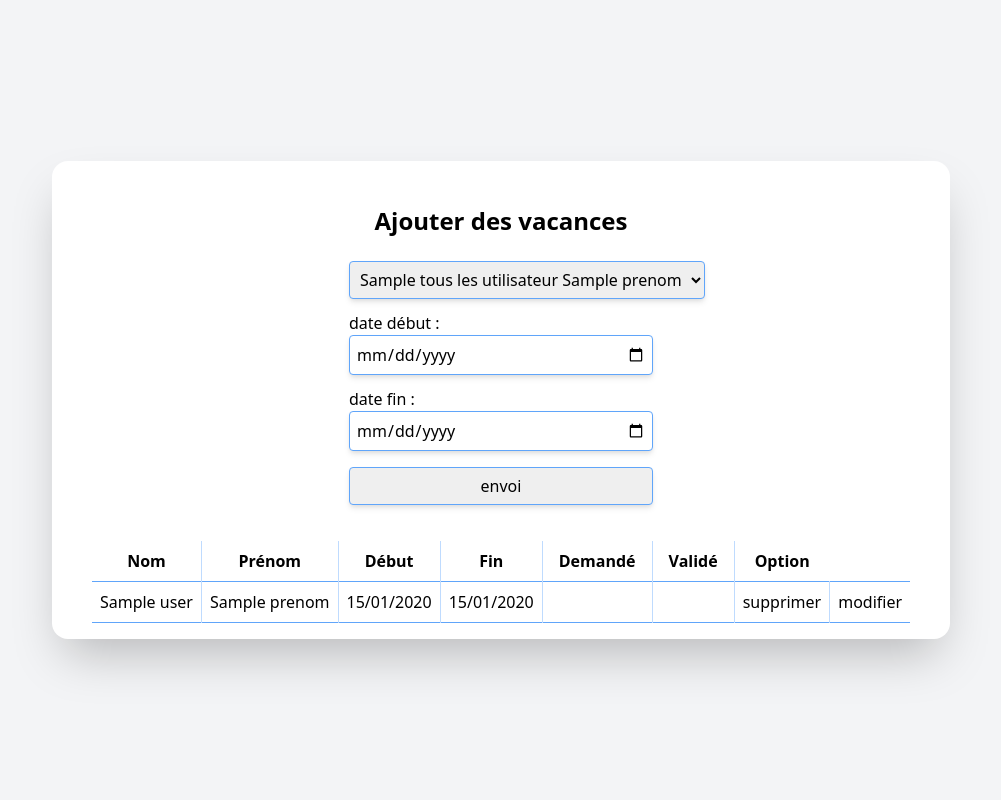
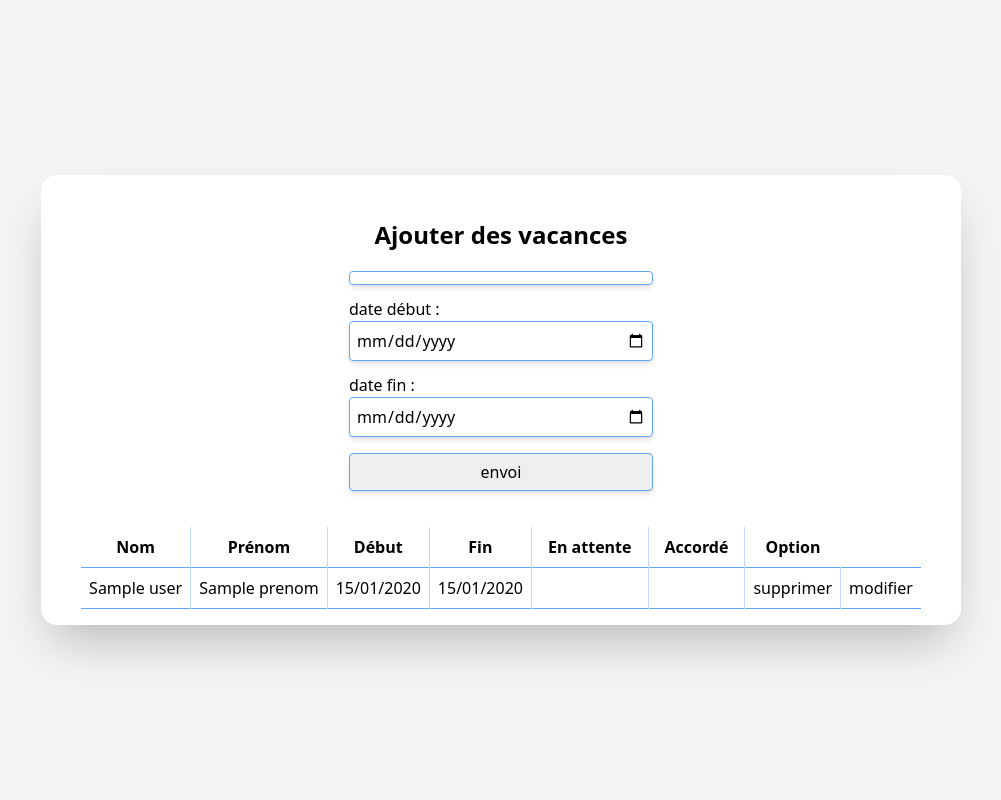
Before and after one commit to RomainChardon/CalendrierVacance, a Symfony app: template templates/index.html.twig in a window 1280 px wide. Shown: the whole page, without its empty margins (139-1140 px from the left). Run offline with Twig, Linux system fonts and the light colour scheme; the template is opened without the code that fills it: most values are stand-ins (such as "Sample title", 1, 10 or a date in 2020); some libraries are stand-ins or nearby versions.

Commit message:
#17 bloquer la creation de vacance a son user

```diff
--- a/templates/index.html.twig
+++ b/templates/index.html.twig
@@ -6,19 +6,16 @@
 <div class="min-h-screen flex flex-col justify-center bg-gray-100">
     <div class="px-10 w-auto p-4 shadow-2xl mx-auto rounded-2xl bg-white">
         <div class="px-10 w-96 p-4 mx-auto">
-            <div class="text-2xl m-3 font-extrabold text-center">
+            <div class="text-2xl m-3 font-extrabold text-center mb-5">
                 <h1 class="">Ajouter des vacances</h1>
             </div>
             <form action="{{ path('create_vacances') }}" method="POST">
-                <select name="user" id="user" class="border border-blue-400 shadow-md rounded mt-3 p-1.5">
-                    {% for unUtilisateur in tousLesUtilisateurs %}
-                    <option value="{{ unUtilisateur.id }}">
-                        {{ unUtilisateur.nom }}
-                        {{ unUtilisateur.prenom }}
-                    </option>
-                    {% endfor %}
-                </select>
-                <br>
+                <div class="">
+                    <p class="border border-blue-400 shadow-md rounded p-1.5 w-full">
+                        {{ app.user.nom }}
+                        {{ app.user.prenom }}
+                    </p>
+                </div>
                 <div class="mt-3">
                     <label for="date_debut" class="">date début :</label><br>
                     <input type="date" name="date_debut" class="border border-blue-400 shadow-md rounded p-1.5 w-full" id="date_debut">
@@ -40,12 +37,12 @@
                 <th class="p-2 px-4 border-r border-blue-200">Prénom</th>
                 <th class="p-2 px-4 border-r border-blue-200">Début</th>
                 <th class="p-2 px-4 border-r border-blue-200">Fin</th>
-                <th class="p-2 px-4 border-r border-blue-200">Demandé</th>
-                <th class="p-2 px-4 border-r border-blue-200">Validé</th>
+                <th class="p-2 px-4 border-r border-blue-200">En attente</th>
+                <th class="p-2 px-4 border-r border-blue-200">Accordé</th>
                 <th class="p-2 px-4 ">Option</th>
             </tr>
         </thead>
-        <tbody class="">
+        <tbody class="text-center">
             {% for uneVacance in toutesLesVacances %}
             <tr class="p-2 border-b border-blue-400">
                 <td class="p-2 border-r border-blue-200">
```
Also changed, not shown: src/Controller/UtilisateurController.php (line endings or trailing spaces).
